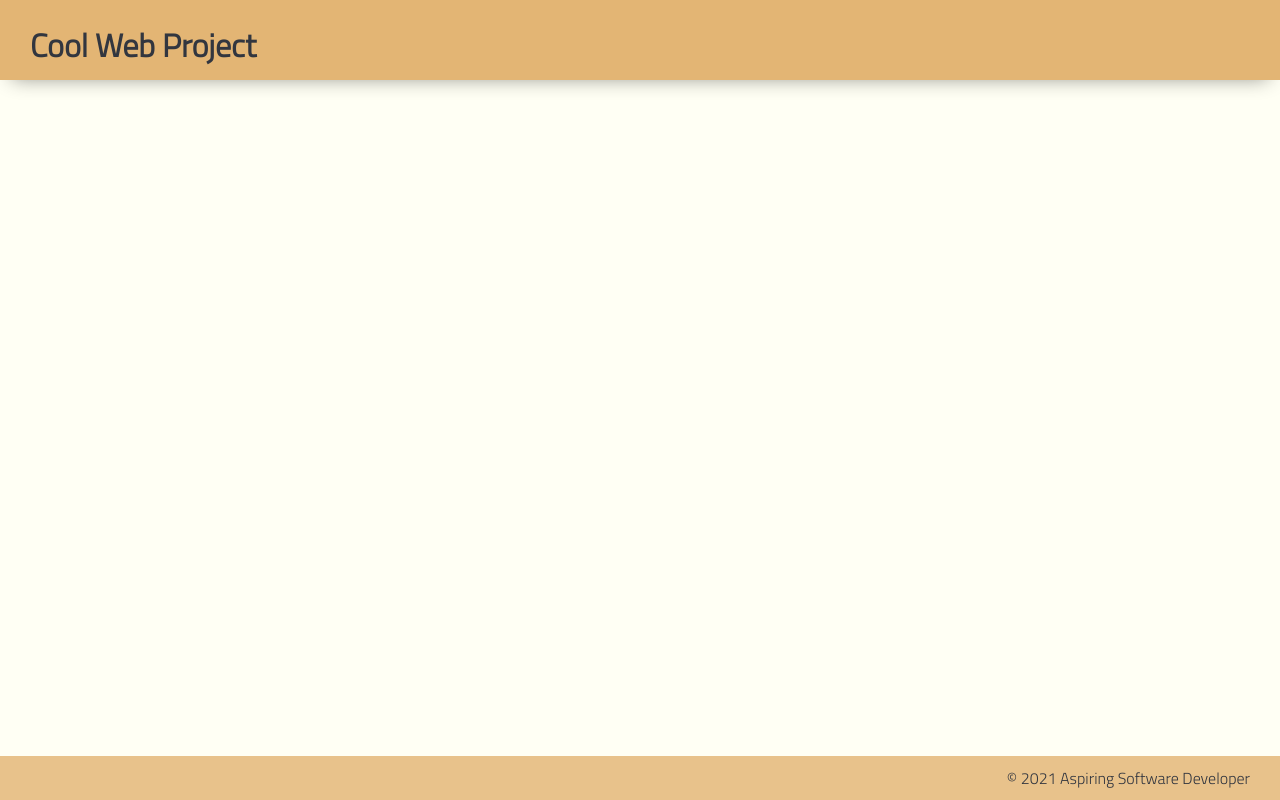
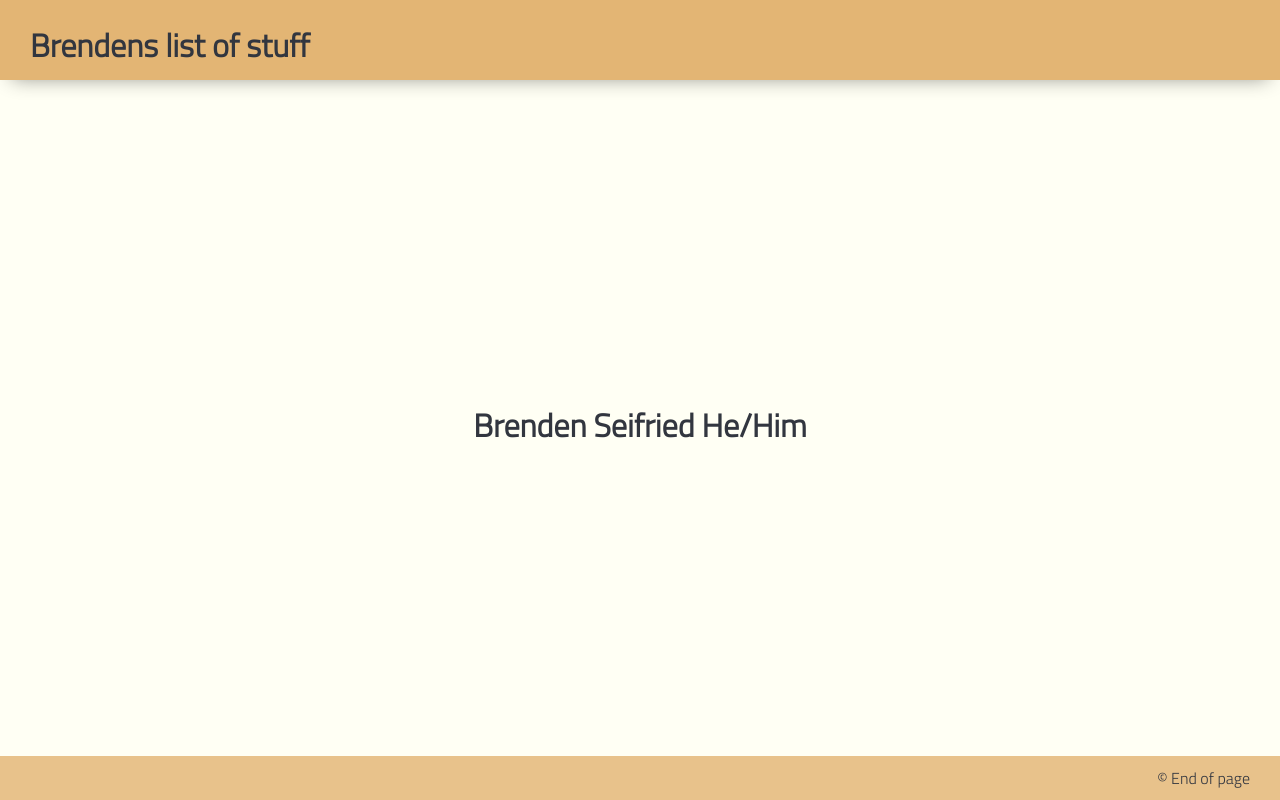
Before and after one commit to BrendenSeifried/About-Me-project-one, a plain HTML site: page index.html in a window 1280 px wide. Drawn offline with Linux system fonts and the light colour scheme.

Commit message:
Name and pronoun added

```diff
--- a/index.html
+++ b/index.html
@@ -12,17 +12,21 @@
         <link rel="stylesheet" href="./styles/reset.css" />
         <link rel="stylesheet" href="./styles/global.css" />
 
-        <title>Cool Web</title>
+        <title>Brens page</title>
     </head>
 
     <body>
         <header>
-            <h1>Cool Web Project</h1>
+            <h1>Brendens list of stuff</h1>
         </header>
 
-        <main></main>
+        <main>
 
-        <footer>&copy; 2021 Aspiring Software Developer</footer>
+                <h1 id= "name">Brenden Seifried He/Him</h1>
+
+        </main>
+
+        <footer>&copy; End of page</footer>
 
         <script type="module" src="./app.js"></script>
     </body>
--- a/styles/global.css
+++ b/styles/global.css
@@ -23,6 +23,9 @@ body {
 
 }
 
+.name {
+    font-weight: bolder
+}
 
 
 header {
```
